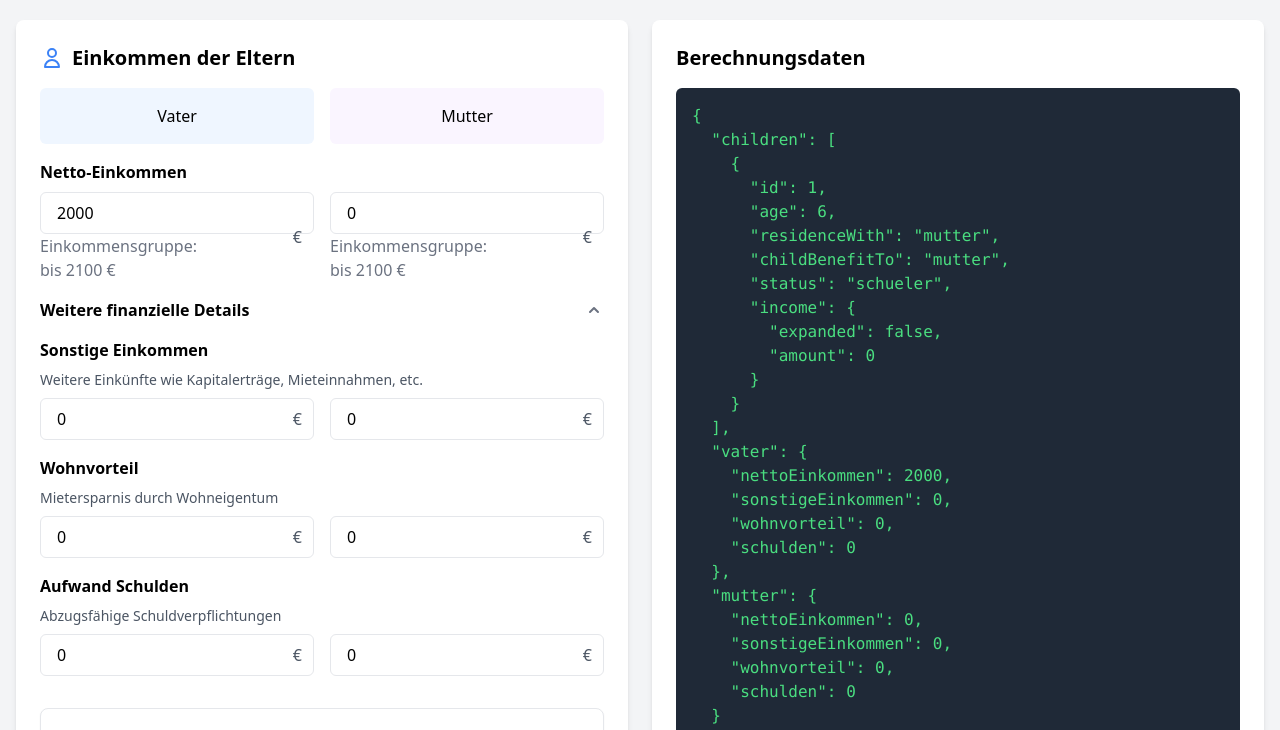
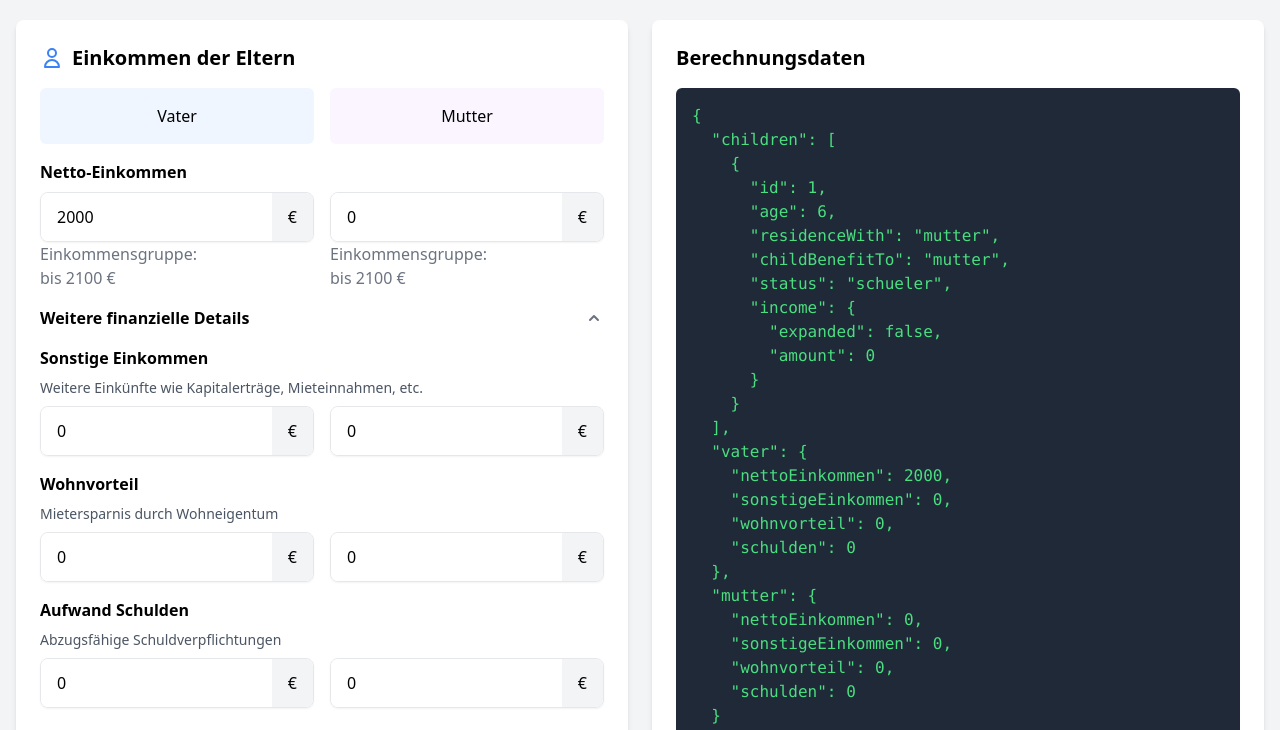
Before and after one commit to wintermeyer/online-unterhaltsrechner.de, a website: page index.html in a window 1280 px wide. Both pictures are taken after a click on the button 594 px from the left and 366 px from the top of the page. Shown: the part 56-786 px from the top of the page. Drawn offline with Linux system fonts and the light colour scheme.

Commit message:
CSS improvements

```diff
--- a/index.html
+++ b/index.html
@@ -30,14 +30,22 @@
 
                         <h3 class="font-semibold mb-2">Netto-Einkommen</h3>
                         <div class="grid grid-cols-2 gap-4 mb-4">
-                            <div class="relative">
-                                <input type="number" id="vaterNettoEinkommen" class="w-full px-4 py-2 border rounded-md" value="2000">
-                                <span class="absolute inset-y-0 right-0 flex items-center pr-3 text-gray-600">€</span>
+                            <div>
+                                <div class="flex rounded-lg overflow-hidden shadow-sm border border-gray-300">
+                                    <div class="w-full bg-white overflow-hidden">
+                                        <input type="number" id="vaterNettoEinkommen" class="w-full px-4 py-3 border-0" value="2000">
+                                    </div>
+                                    <div class="bg-gray-100 px-4 flex items-center justify-center border-l-0">€</div>
+                                </div>
                                 <div id="vaterEinkommensgruppe" class="text-xs text-gray-500 mt-1">Einkommensgruppe:<br/>bis 2100 €</div>
                             </div>
-                            <div class="relative">
-                                <input type="number" id="mutterNettoEinkommen" class="w-full px-4 py-2 border rounded-md" value="0">
-                                <span class="absolute inset-y-0 right-0 flex items-center pr-3 text-gray-600">€</span>
+                            <div>
+                                <div class="flex rounded-lg overflow-hidden shadow-sm border border-gray-300">
+                                    <div class="w-full bg-white overflow-hidden">
+                                        <input type="number" id="mutterNettoEinkommen" class="w-full px-4 py-3 border-0" value="0">
+                                    </div>
+                                    <div class="bg-gray-100 px-4 flex items-center justify-center border-l-0">€</div>
+                                </div>
                                 <div id="mutterEinkommensgruppe" class="text-xs text-gray-500 mt-1">Einkommensgruppe:<br/>bis 2100 €</div>
                             </div>
                         </div>
@@ -57,39 +65,63 @@
                             <h3 class="font-semibold mb-2">Sonstige Einkommen</h3>
                             <p class="text-sm text-gray-600 mb-2">Weitere Einkünfte wie Kapitalerträge, Mieteinnahmen, etc.</p>
                             <div class="grid grid-cols-2 gap-4 mb-4">
-                                <div class="relative">
-                                    <input type="number" id="vaterSonstigeEinkommen" class="w-full px-4 py-2 border rounded-md" value="0">
-                                    <span class="absolute inset-y-0 right-0 flex items-center pr-3 text-gray-600">€</span>
+                                <div>
+                                    <div class="flex rounded-lg overflow-hidden shadow-sm border border-gray-300">
+                                        <div class="w-full bg-white overflow-hidden">
+                                            <input type="number" id="vaterSonstigeEinkommen" class="w-full px-4 py-3 border-0" value="0">
+                                        </div>
+                                        <div class="bg-gray-100 px-4 flex items-center justify-center border-l-0">€</div>
+                                    </div>
                                 </div>
-                                <div class="relative">
-                                    <input type="number" id="mutterSonstigeEinkommen" class="w-full px-4 py-2 border rounded-md" value="0">
-                                    <span class="absolute inset-y-0 right-0 flex items-center pr-3 text-gray-600">€</span>
+                                <div>
+                                    <div class="flex rounded-lg overflow-hidden shadow-sm border border-gray-300">
+                                        <div class="w-full bg-white overflow-hidden">
+                                            <input type="number" id="mutterSonstigeEinkommen" class="w-full px-4 py-3 border-0" value="0">
+                                        </div>
+                                        <div class="bg-gray-100 px-4 flex items-center justify-center border-l-0">€</div>
+                                    </div>
                                 </div>
                             </div>
 
                             <h3 class="font-semibold mb-2">Wohnvorteil</h3>
                             <p class="text-sm text-gray-600 mb-2">Mietersparnis durch Wohneigentum</p>
                             <div class="grid grid-cols-2 gap-4 mb-4">
-                                <div class="relative">
-                                    <input type="number" id="vaterWohnvorteil" class="w-full px-4 py-2 border rounded-md" value="0">
-                                    <span class="absolute inset-y-0 right-0 flex items-center pr-3 text-gray-600">€</span>
+                                <div>
+                                    <div class="flex rounded-lg overflow-hidden shadow-sm border border-gray-300">
+                                        <div class="w-full bg-white overflow-hidden">
+                                            <input type="number" id="vaterWohnvorteil" class="w-full px-4 py-3 border-0" value="0">
+                                        </div>
+                                        <div class="bg-gray-100 px-4 flex items-center justify-center border-l-0">€</div>
+                                    </div>
                                 </div>
-                                <div class="relative">
-                                    <input type="number" id="mutterWohnvorteil" class="w-full px-4 py-2 border rounded-md" value="0">
-                                    <span class="absolute inset-y-0 right-0 flex items-center pr-3 text-gray-600">€</span>
+                                <div>
+                                    <div class="flex rounded-lg overflow-hidden shadow-sm border border-gray-300">
+                                        <div class="w-full bg-white overflow-hidden">
+                                            <input type="number" id="mutterWohnvorteil" class="w-full px-4 py-3 border-0" value="0">
+                                        </div>
+                                        <div class="bg-gray-100 px-4 flex items-center justify-center border-l-0">€</div>
+                                    </div>
                                 </div>
                             </div>
 
                             <h3 class="font-semibold mb-2">Aufwand Schulden</h3>
                             <p class="text-sm text-gray-600 mb-2">Abzugsfähige Schuldverpflichtungen</p>
                             <div class="grid grid-cols-2 gap-4 mb-4">
-                                <div class="relative">
-                                    <input type="number" id="vaterSchulden" class="w-full px-4 py-2 border rounded-md" value="0">
-                                    <span class="absolute inset-y-0 right-0 flex items-center pr-3 text-gray-600">€</span>
+                                <div>
+                                    <div class="flex rounded-lg overflow-hidden shadow-sm border border-gray-300">
+                                        <div class="w-full bg-white overflow-hidden">
+                                            <input type="number" id="vaterSchulden" class="w-full px-4 py-3 border-0" value="0">
+                                        </div>
+                                        <div class="bg-gray-100 px-4 flex items-center justify-center border-l-0">€</div>
+                                    </div>
                                 </div>
-                                <div class="relative">
-                                    <input type="number" id="mutterSchulden" class="w-full px-4 py-2 border rounded-md" value="0">
-                                    <span class="absolute inset-y-0 right-0 flex items-center pr-3 text-gray-600">€</span>
+                                <div>
+                                    <div class="flex rounded-lg overflow-hidden shadow-sm border border-gray-300">
+                                        <div class="w-full bg-white overflow-hidden">
+                                            <input type="number" id="mutterSchulden" class="w-full px-4 py-3 border-0" value="0">
+                                        </div>
+                                        <div class="bg-gray-100 px-4 flex items-center justify-center border-l-0">€</div>
+                                    </div>
                                 </div>
                             </div>
                         </div>
@@ -161,7 +193,6 @@
                     <label class="block text-sm font-medium text-gray-700 mb-1">Alter</label>
                     <div class="relative">
                         <input type="number" class="child-age w-full px-4 py-2 border rounded-md" min="0" max="27" value="6">
-                        <span class="absolute inset-y-0 right-0 flex items-center pr-3 text-gray-600"></span>
                     </div>
                 </div>
                 <div>
@@ -209,18 +240,22 @@
                 <div class="mb-4">
                     <label class="block text-sm font-medium text-gray-700 mb-1">Einkommen aus Job/Ausb.</label>
                     <p class="text-sm text-gray-600 mb-2">Einkünfte des Kindes aus Arbeit oder Ausbildung</p>
-                    <div class="relative">
-                        <input type="number" class="child-income-job w-full px-4 py-2 border rounded-md" value="0">
-                        <span class="absolute inset-y-0 right-0 flex items-center pr-3 text-gray-600">€</span>
+                    <div class="flex rounded-lg overflow-hidden shadow-sm border border-gray-300">
+                        <div class="w-full bg-white overflow-hidden">
+                            <input type="number" class="child-income-job w-full px-4 py-3 border-0" value="0">
+                        </div>
+                        <div class="bg-gray-100 px-4 flex items-center justify-center border-l-0">€</div>
                     </div>
                 </div>
 
                 <div class="mb-4">
                     <label class="block text-sm font-medium text-gray-700 mb-1">Sonstiges Einkommen</label>
                     <p class="text-sm text-gray-600 mb-2">Weitere Einkünfte des Kindes (z.B. Kapitalerträge)</p>
-                    <div class="relative">
-                        <input type="number" class="child-income-other w-full px-4 py-2 border rounded-md" value="0">
-                        <span class="absolute inset-y-0 right-0 flex items-center pr-3 text-gray-600">€</span>
+                    <div class="flex rounded-lg overflow-hidden shadow-sm border border-gray-300">
+                        <div class="w-full bg-white overflow-hidden">
+                            <input type="number" class="child-income-other w-full px-4 py-3 border-0" value="0">
+                        </div>
+                        <div class="bg-gray-100 px-4 flex items-center justify-center border-l-0">€</div>
                     </div>
                 </div>
             </div>
```
